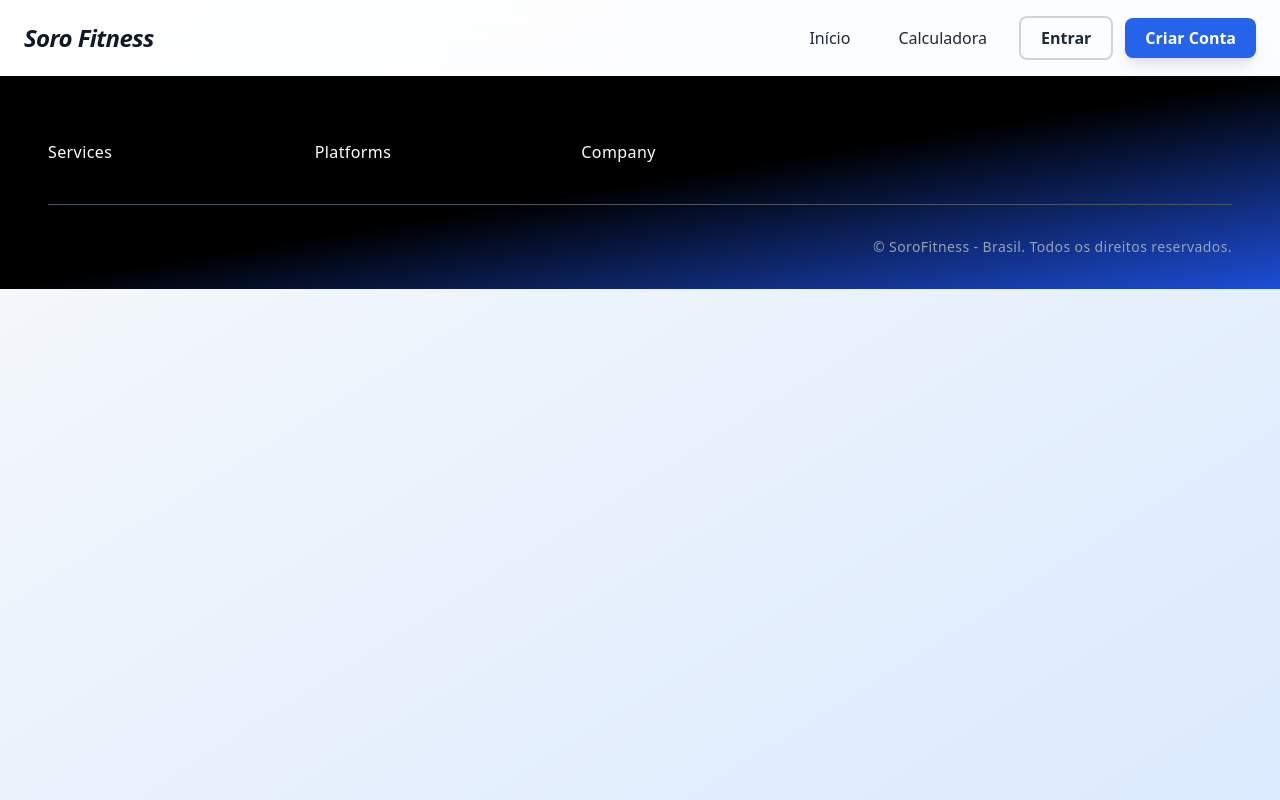
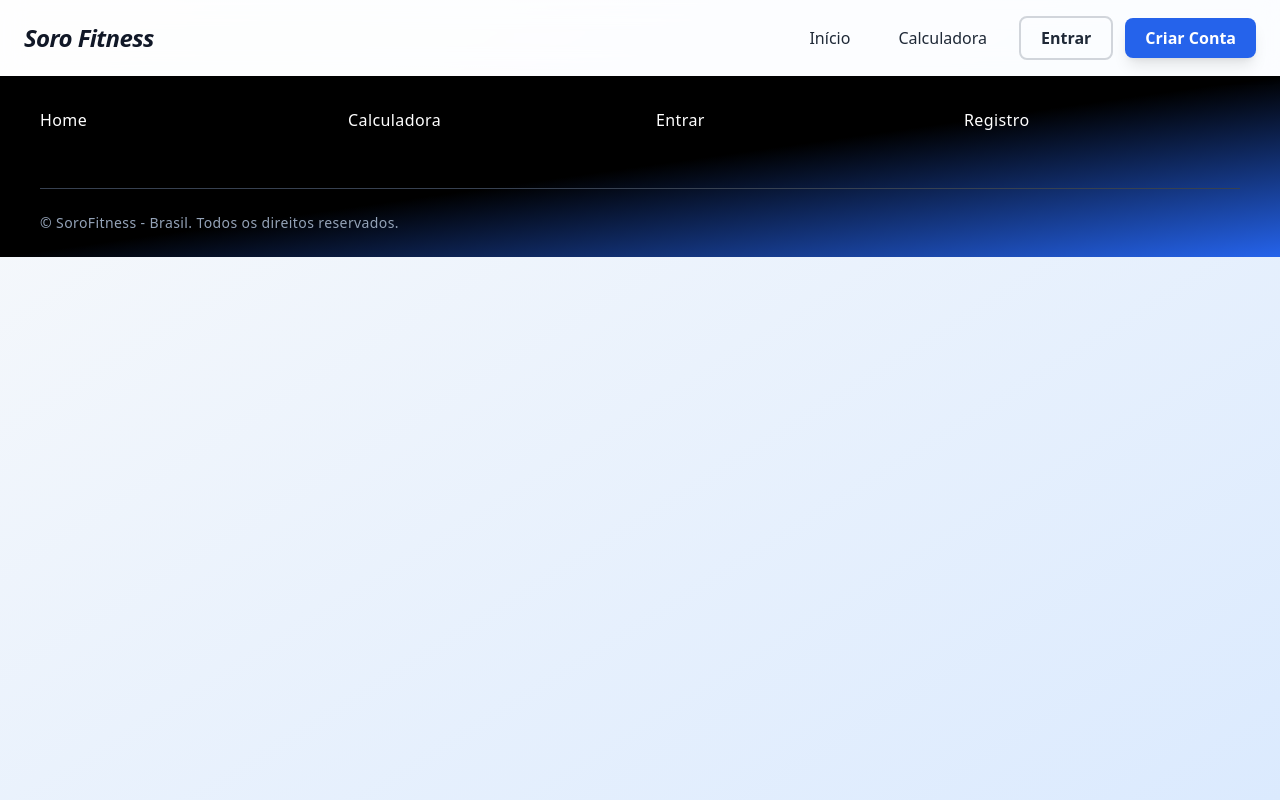
Before and after one commit to gustahxn/CalcImc, a React (Vite) app in the folder calcImc/: page /footer in a window 1280 px wide. Shown: the top 800 px of the page. Built offline with nearby package versions, Linux system fonts and the light colour scheme; no server answers.

Commit message:
Update: Footer alterado

```diff
--- a/calcImc/src/components/Footer.jsx
+++ b/calcImc/src/components/Footer.jsx
@@ -1,27 +1,30 @@
 const Footer = () => {
   return (
-    <footer class="tracking-wide bg-gradient-to-br from-black via-black to-blue-700 px-8 sm:px-12 pt-16 pb-8">
-      <div class="grid min-[1200px]:grid-cols-3 gap-12 xl:gap-16">
-
-        <div class="min-[1200px]:col-span-2 grid sm:grid-cols-2 lg:grid-cols-3 gap-8">
+    <footer class="tracking-wide bg-gradient-to-br from-black via-black to-blue-600 pt-8 pb-6 px-10">
+      <div class="max-w-screen-xl mx-auto">
+        <div class="grid grid-cols-1 sm:grid-cols-2 lg:grid-cols-4 gap-8">
           <div>
-            <h4 class="text-white font-medium text-base">Services</h4>
+            <h4 class="text-white font-medium text-base mb-6">Home</h4>
           </div>
 
           <div>
-            <h4 class="text-white font-medium text-base">Platforms</h4>
+            <h4 class="text-white font-medium text-base mb-6">Calculadora</h4>
           </div>
 
           <div>
-            <h4 class="text-white font-medium text-base">Company</h4>
+            <h4 class="text-white font-medium text-base mb-6">Entrar</h4>
+          </div>
+
+          <div>
+            <h4 class="text-white font-medium text-base mb-6">Registro</h4>
           </div>
         </div>
-      </div>
 
-      <hr class="mt-10 mb-8 border-gray-600" />
-
-      <div class="flex flex-wrap max-md:flex-col gap-4">
-        <p class="text-slate-400 text-sm md:ml-auto">© SoroFitness - Brasil. Todos os direitos reservados.</p>
+        <div class="border-t text-left border-gray-700 pt-6 mt-8">
+          <p class="text-slate-400 text-sm">
+            © SoroFitness - Brasil. Todos os direitos reservados.
+          </p>
+        </div>
       </div>
     </footer>
   );
```
